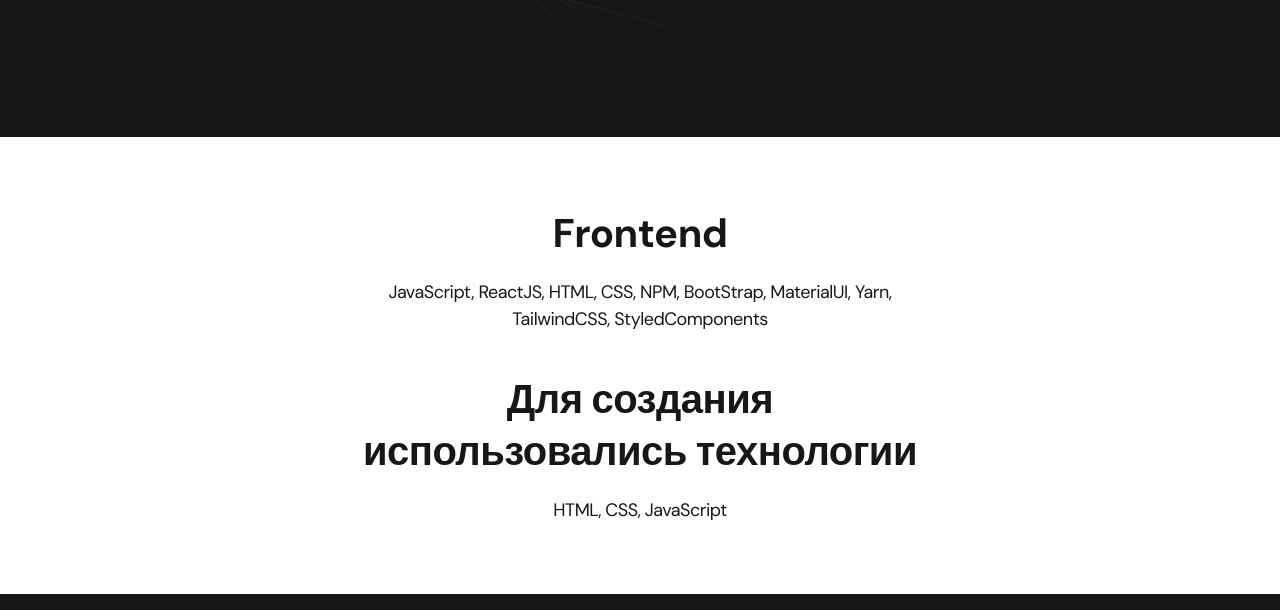
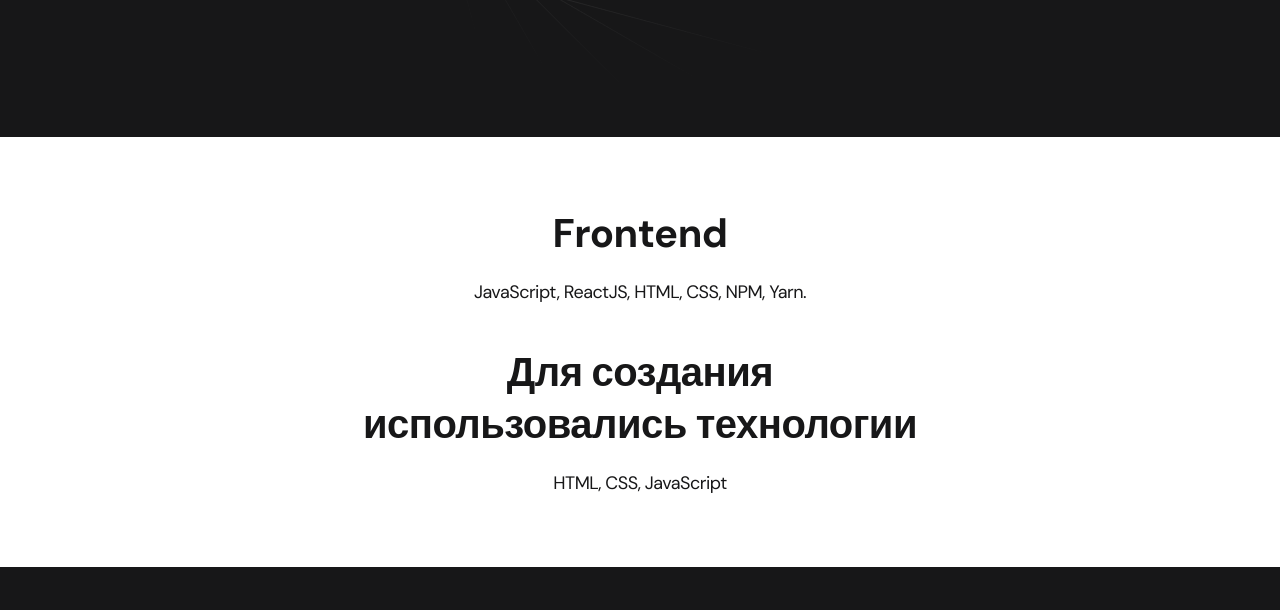
Before and after one commit to S6ade/Web-korneev.portfolio, a plain HTML site: page index.html in a window 1280 px wide. Shown: the part 634-1244 px from the top of the page. Drawn offline with Linux system fonts and the light colour scheme.

Commit message:
Update index.html

```diff
--- a/index.html
+++ b/index.html
@@ -48,7 +48,7 @@
                 <ul class="content-list">
                     <li class="content-list__item">
                         <h2 class="title-2">Frontend</h2>
-                        <p>JavaScript, ReactJS, HTML, CSS, NPM, BootStrap, MaterialUI, Yarn, TailwindCSS, StyledComponents</p>
+                        <p>JavaScript, ReactJS, HTML, CSS, NPM, Yarn.</p>
                     </li>
 						<li class="content-list__item">
 							<h2 class="title-2">Для создания использовались технологии</h2>
```
